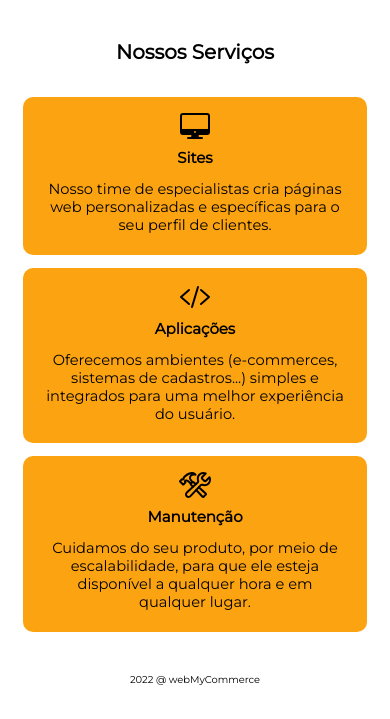
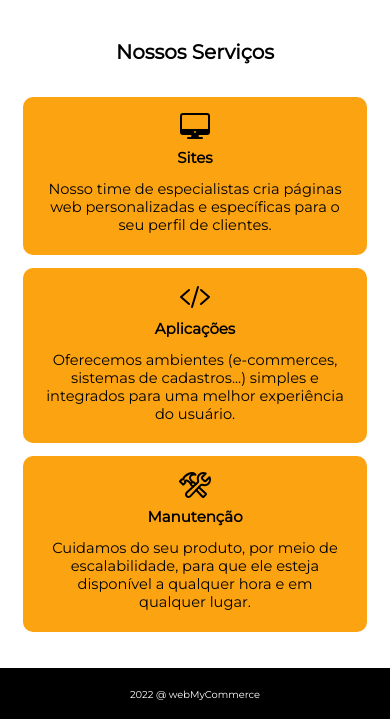
Before and after one commit to joaopedropsilva/webMyCommerce, a plain HTML site: page src/index.html in a window 390 px wide. Shown: the part 371-1090 px from the top of the page. Before the commit the page ends 1061 px from the top, so only its background shows below. Drawn offline with nearby package versions, Linux system fonts and the light colour scheme.

Commit message:
styles(styles.css): finish footer styles
devices: mobile (min-width: 320px)

```diff
--- a/src/css/styles.css
+++ b/src/css/styles.css
@@ -131,5 +131,8 @@ body{
     font-size: 1.5ch;
     text-align: center;
 
-    padding: 0.5em;
+    padding: 2em;
+
+    color: white;
+    background-color: rgba(0, 0, 0, 1);
 }
```
